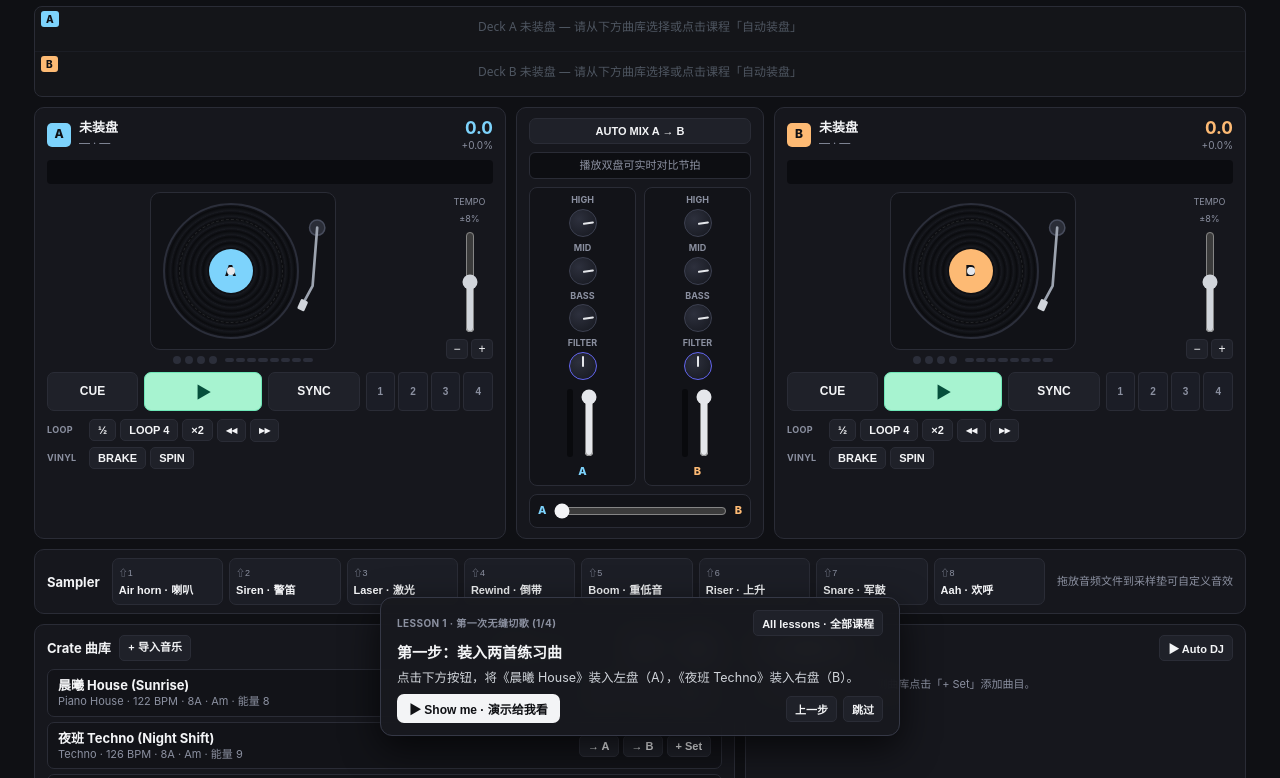
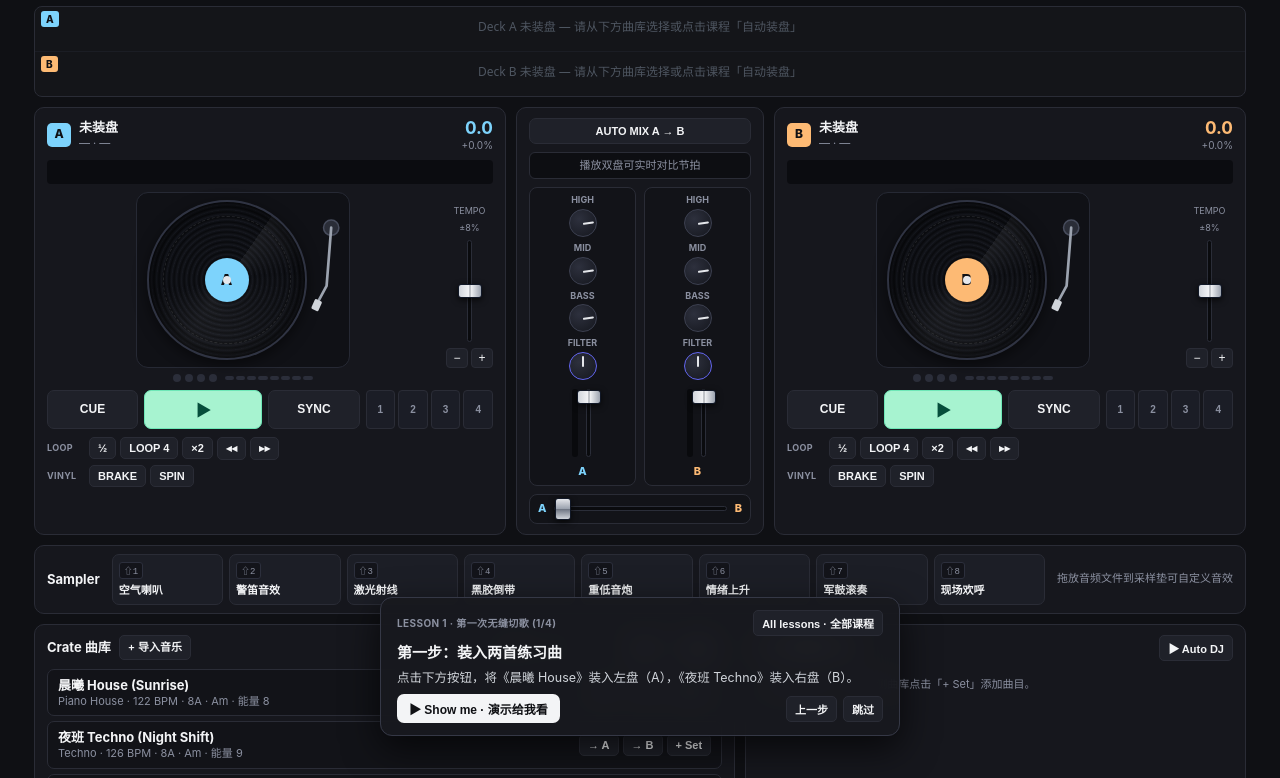
Before and after one commit to ai717/dj.ucncn.cn, a plain HTML site: page index.html in a window 1280 px wide. Shown: the part 50-828 px from the top of the page. Drawn offline with Linux system fonts and the light colour scheme.

Commit message:
polish(ui): custom 3D hardware faders, dense waveforms, larger reflective vinyl, and crisp 8-pad Sampler

```diff
--- a/css/studio.css
+++ b/css/studio.css
@@ -27,6 +27,54 @@ body {
 
 .deck-a-text { color: var(--deck-a); }
 .deck-b-text { color: var(--deck-b); }
+
+/* 自定义拟真硬件推子样式（彻底替换浏览器原生白色圆点滑块） */
+input[type="range"] {
+  -webkit-appearance: none;
+  appearance: none;
+  background: transparent;
+  cursor: pointer;
+}
+
+input[type="range"]::-webkit-slider-runnable-track {
+  background: #0a0b0e;
+  border: 1px solid #2a2d38;
+  border-radius: 4px;
+  height: 5px;
+}
+
+input[type="range"]::-webkit-slider-thumb {
+  -webkit-appearance: none;
+  appearance: none;
+  width: 16px;
+  height: 22px;
+  border-radius: 3px;
+  background: linear-gradient(180deg, #e5e7eb 0%, #9ca3af 48%, #6b7280 50%, #d1d5db 100%);
+  border: 1px solid #111827;
+  box-shadow: 0 2px 6px rgba(0, 0, 0, 0.7);
+  margin-top: -9px;
+}
+
+input[type="range"].tempo-slider,
+input[type="range"].vol-slider {
+  writing-mode: vertical-lr;
+  direction: rtl;
+}
+
+input[type="range"].tempo-slider::-webkit-slider-runnable-track,
+input[type="range"].vol-slider::-webkit-slider-runnable-track {
+  width: 5px;
+  height: 100%;
+}
+
+input[type="range"].tempo-slider::-webkit-slider-thumb,
+input[type="range"].vol-slider::-webkit-slider-thumb {
+  width: 24px;
+  height: 14px;
+  margin-top: 0;
+  margin-left: -10px;
+  background: linear-gradient(90deg, #d1d5db 0%, #f3f4f6 47%, #1f2937 50%, #f3f4f6 53%, #9ca3af 100%);
+}
 
 /* 顶部栏 */
 .topbar {
@@ -284,28 +332,31 @@ body {
 
 .turntable-box {
   position: relative;
-  width: 186px;
-  height: 158px;
-  background: #111217;
-  border: 1px solid var(--border);
-  border-radius: 10px;
+  width: 214px;
+  height: 176px;
+  background: #101116;
+  border: 1px solid #262934;
+  border-radius: 12px;
   display: flex;
   align-items: center;
-  padding-left: 12px;
+  padding-left: 10px;
 }
 
 .vinyl-platter {
-  width: 136px;
-  height: 136px;
+  width: 160px;
+  height: 160px;
   border-radius: 50%;
-  background: repeating-radial-gradient(circle, #181a20 0px, #0a0b0e 4px, #14151b 6px);
-  border: 2px solid #2b2e3a;
+  background:
+    conic-gradient(from 35deg, rgba(255,255,255,0.06) 0deg, transparent 45deg, rgba(255,255,255,0.05) 180deg, transparent 225deg),
+    repeating-radial-gradient(circle, #171920 0px, #090a0d 3px, #12141a 5px);
+  border: 2px solid #2f3342;
   position: relative;
   display: grid;
   place-items: center;
   cursor: grab;
   user-select: none;
   touch-action: none;
+  box-shadow: inset 0 0 18px rgba(0, 0, 0, 0.8), 0 4px 14px rgba(0, 0, 0, 0.5);
 }
 
 .vinyl-grooves {
@@ -733,6 +784,11 @@ body {
 .pad-key {
   font-size: 9px;
   color: var(--muted);
+  background: #13141a;
+  border: 1px solid #2c2f3c;
+  border-radius: 3px;
+  padding: 1px 4px;
+  font-family: monospace;
 }
 
 .pad-name {
--- a/index.html
+++ b/index.html
@@ -350,14 +350,14 @@
     <section class="sampler-strip" aria-label="8 键采样器">
       <span class="sampler-title">Sampler</span>
       <div class="sampler-pads-grid">
-        <button type="button" class="sampler-pad" data-sampler="airhorn"><span class="pad-key">⇧1</span><span class="pad-name">Air horn · 喇叭</span></button>
-        <button type="button" class="sampler-pad" data-sampler="siren"><span class="pad-key">⇧2</span><span class="pad-name">Siren · 警笛</span></button>
-        <button type="button" class="sampler-pad" data-sampler="laser"><span class="pad-key">⇧3</span><span class="pad-name">Laser · 激光</span></button>
-        <button type="button" class="sampler-pad" data-sampler="rewind"><span class="pad-key">⇧4</span><span class="pad-name">Rewind · 倒带</span></button>
-        <button type="button" class="sampler-pad" data-sampler="boom"><span class="pad-key">⇧5</span><span class="pad-name">Boom · 重低音</span></button>
-        <button type="button" class="sampler-pad" data-sampler="riser"><span class="pad-key">⇧6</span><span class="pad-name">Riser · 上升</span></button>
-        <button type="button" class="sampler-pad" data-sampler="snareroll"><span class="pad-key">⇧7</span><span class="pad-name">Snare · 军鼓</span></button>
-        <button type="button" class="sampler-pad" data-sampler="aah"><span class="pad-key">⇧8</span><span class="pad-name">Aah · 欢呼</span></button>
+        <button type="button" class="sampler-pad" data-sampler="airhorn"><span class="pad-key">⇧1</span><span class="pad-name">空气喇叭</span></button>
+        <button type="button" class="sampler-pad" data-sampler="siren"><span class="pad-key">⇧2</span><span class="pad-name">警笛音效</span></button>
+        <button type="button" class="sampler-pad" data-sampler="laser"><span class="pad-key">⇧3</span><span class="pad-name">激光射线</span></button>
+        <button type="button" class="sampler-pad" data-sampler="rewind"><span class="pad-key">⇧4</span><span class="pad-name">黑胶倒带</span></button>
+        <button type="button" class="sampler-pad" data-sampler="boom"><span class="pad-key">⇧5</span><span class="pad-name">重低音炮</span></button>
+        <button type="button" class="sampler-pad" data-sampler="riser"><span class="pad-key">⇧6</span><span class="pad-name">情绪上升</span></button>
+        <button type="button" class="sampler-pad" data-sampler="snareroll"><span class="pad-key">⇧7</span><span class="pad-name">军鼓滚奏</span></button>
+        <button type="button" class="sampler-pad" data-sampler="aah"><span class="pad-key">⇧8</span><span class="pad-name">现场欢呼</span></button>
       </div>
       <span class="sampler-hint">拖放音频文件到采样垫可自定义音效</span>
     </section>
--- a/js/waveform-canvas.js
+++ b/js/waveform-canvas.js
@@ -64,8 +64,8 @@ export function drawScrollingWaveform(canvas, engine, deckId) {
     ctx.stroke();
   }
 
-  // 绘制音频峰值柱状图（支持循环首尾无缝衔接）
-  const barWidth = Math.max(2 * dpr, (w / 140));
+  // 绘制高密度饱满音频波形（类似 Serato / Backspin 实心对称波形）
+  const barWidth = Math.max(1.5 * dpr, w / 240);
   const numCols = Math.ceil(w / barWidth);
   for (let i = 0; i < numCols; i++) {
     const x = i * barWidth;
@@ -75,11 +75,16 @@ export function drawScrollingWaveform(canvas, engine, deckId) {
 
     const bin = Math.min(peaks.length - 1, Math.floor((sampleTime / duration) * peaks.length));
     const amp = peaks[bin];
-    const barH = Math.max(3 * dpr, amp * (h * 0.82));
+    const barH = Math.max(2 * dpr, amp * (h * 0.88));
     const y = (h - barH) * 0.5;
 
     ctx.fillStyle = x < centerX ? dimColor : color;
-    ctx.fillRect(x, y, barWidth * 0.72, barH);
+    ctx.fillRect(x, y, Math.max(1, barWidth - 0.5 * dpr), barH);
+    // 中心高光芯线，增强波形立体感
+    if (x >= centerX && barH > 8 * dpr) {
+      ctx.fillStyle = 'rgba(255, 255, 255, 0.35)';
+      ctx.fillRect(x, y + barH * 0.25, Math.max(1, barWidth - 0.5 * dpr), barH * 0.5);
+    }
   }
 
   // 中心播放头红/白线
```
